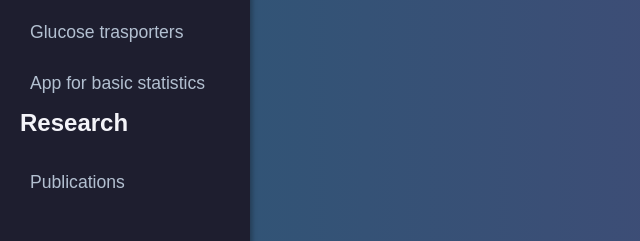
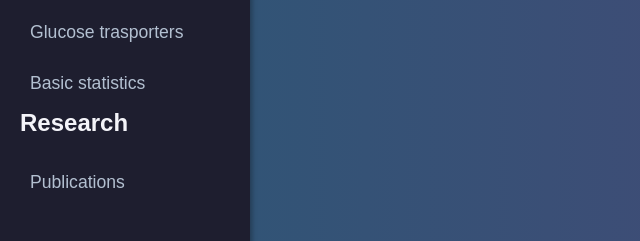
Before and after one commit to Padmanaban55/padmanaban.github.io, a plain HTML site: page index.html in a window 1280 px wide. Shown: the part 154-395 px from the top of the page, 0-640 px from the left. Drawn offline with Linux system fonts and the light colour scheme.

Commit message:
Update index.html

```diff
--- a/index.html
+++ b/index.html
@@ -68,7 +68,7 @@
         <h2>Apps</h2>
         <a href="https://padmanaban55.github.io/CarbohydrateContent/">Find out the carbohydrate content in Indian food</a>
         <a href="https://padmanaban55.github.io/GLUT_Transporters/">Glucose trasporters</a>
-        <a href="https://padmanaban-v.shinyapps.io/ShinyStat/">App for basic statistics</a>
+        <a href="https://padmanaban-v.shinyapps.io/ShinyStat/">Basic statistics</a>
         <h2>Research</h2>
         <a href="https://scholar.google.com/citations?user=2o2f7RsAAAAJ&hl=en"> Publications </a>
     </nav>
```
